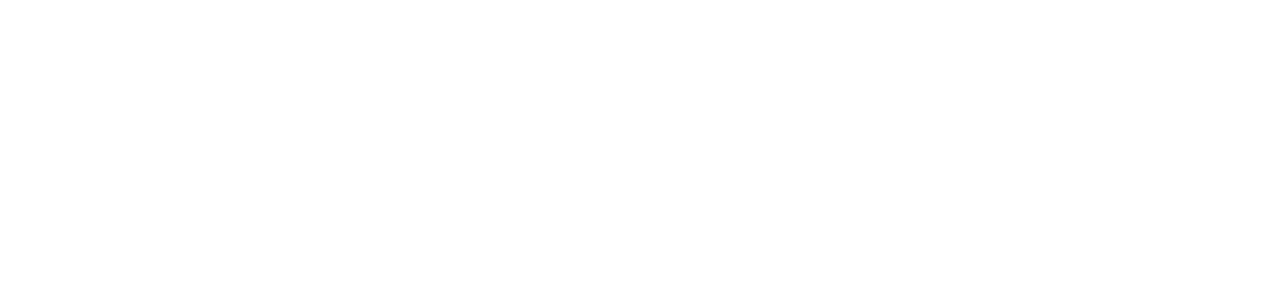
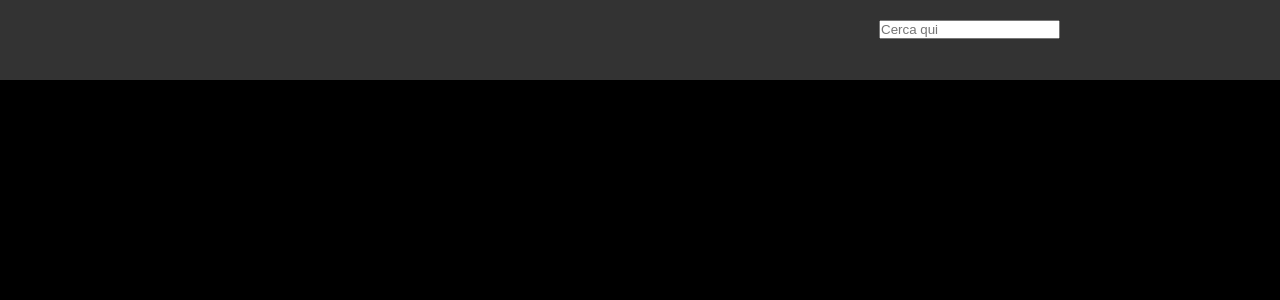
Before and after one commit to giadeagal/vue-boolflix, a Vue app in the folder boolflix/: page / in a window 1280 px wide. Shown: the top 300 px of the page. Built offline with nearby package versions, Linux system fonts and the light colour scheme.

Commit message:
inserisco v-model ed emit

```diff
--- a/boolflix/src/App.vue
+++ b/boolflix/src/App.vue
@@ -1,6 +1,6 @@
 <template>
   <div id="app">
-    <Header/>
+    <Header @searchEmit="searchFunction"/>
     <Main/>
   </div>
 </template>
@@ -14,10 +14,29 @@ export default {
   components: {
     Header,
     Main
+  },
+  data() {
+    return {
+      searchFinal: ""
+    }
+  },
+  methods: {
+    searchFunction(searched) {
+      this.searchFinal = searched;
+    }
   }
 }
 </script>
 
 <style lang="scss">
 @import "@/styles/commons.scss";
+
+body {
+  background-color: black;
+}
+
+.prova {
+  color:white;
+}
+
 </style>
--- a/boolflix/src/components/Header.vue
+++ b/boolflix/src/components/Header.vue
@@ -1,15 +1,42 @@
 <template>
   <header>
-
+      <input type="search"
+      name=""
+      id=""
+      placeholder="Cerca qui"
+      v-model="searchModel"
+      @keyup.enter="$emit( 'searchEmit', searchModel )">
   </header>
 </template>
 
 <script>
 export default {
-    name: "Header"
+    name: "Header",
+    data() {
+        return {
+            searchModel: ""
+        }
+    }
 }
+
 </script>
 
-<style>
+<style lang="scss" scoped>
+
+header {
+    height: 80px;
+    width: 100%;
+    background-color: #333;
+    padding: 20px;
+    content:"";
+    display:table;
+    clear: both;
+}
+
+input {
+    float: right;
+    margin-right: 200px;
+}
+
 
 </style>
--- a/boolflix/src/components/Main.vue
+++ b/boolflix/src/components/Main.vue
@@ -1,6 +1,5 @@
 <template>
   <main>
-
   </main>
 </template>
 
@@ -11,5 +10,4 @@ export default {
 </script>
 
 <style>
-
 </style>
```
